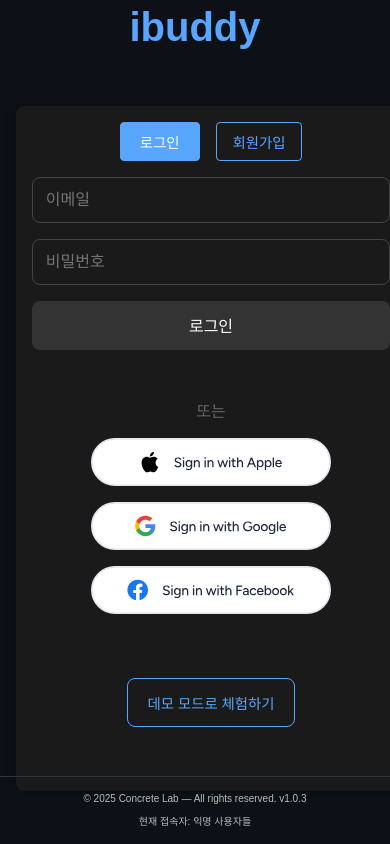
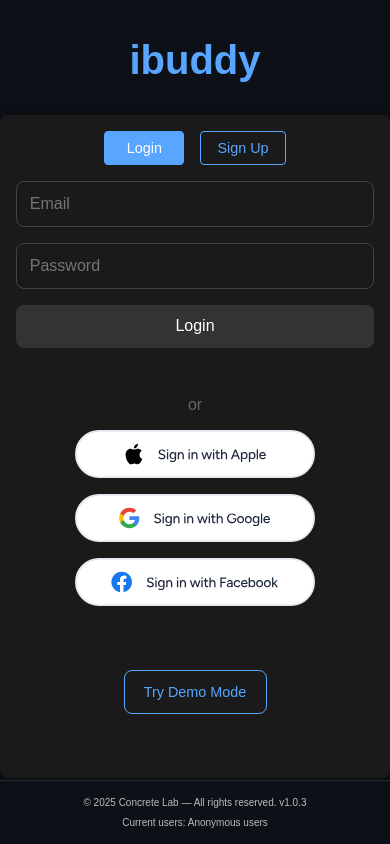
Before and after one commit to davidminq/chitchat, a React (Vite) app in the folder ibuddy/: page / in a window 390 px wide. Built offline with nearby package versions, Linux system fonts and the light colour scheme; no server answers.

Commit message:
Fix mobile centering, footer overlap and apply auth-container wrapper

```diff
--- a/ibuddy/src/components/AuthComponent.jsx
+++ b/ibuddy/src/components/AuthComponent.jsx
@@ -27,7 +27,7 @@
         if (!result.success) throw new Error(result.error);
         userCredential = { user: result.user };
 
-        // 회원가입 시 사용자 프로필 생성
+        // Create user profile on signup
         const nickname = generateRandomNickname();
         await createUserProfile(userCredential.user.uid, {
           email: userCredential.user.email,
@@ -36,7 +36,7 @@
         });
       }
 
-      // 사용자 프로필 정보 가져오기
+      // Get user profile information
       const userProfile = await getUserProfile(userCredential.user.uid);
 
       onAuthSuccess({
@@ -50,18 +50,18 @@
     } catch (error) {
       console.error('Email auth error:', error);
 
-      let errorMessage = '인증 중 오류가 발생했습니다.';
+      let errorMessage = 'An error occurred during authentication.';
 
       if (error.code === 'auth/user-not-found') {
-        errorMessage = '등록되지 않은 이메일입니다.';
+        errorMessage = 'Email not registered.';
       } else if (error.code === 'auth/wrong-password') {
-        errorMessage = '잘못된 비밀번호입니다.';
+        errorMessage = 'Incorrect password.';
       } else if (error.code === 'auth/email-already-in-use') {
-        errorMessage = '이미 사용 중인 이메일입니다.';
+        errorMessage = 'Email already in use.';
       } else if (error.code === 'auth/weak-password') {
-        errorMessage = '비밀번호가 너무 약합니다. (최소 6자 이상)';
+        errorMessage = 'Password is too weak. (minimum 6 characters)';
       } else if (error.code === 'auth/invalid-email') {
-        errorMessage = '유효하지 않은 이메일 형식입니다.';
+        errorMessage = 'Invalid email format.';
       }
 
       setError(errorMessage);
@@ -75,16 +75,10 @@
 
 
   return (
-    <div className="auth-gate" style={{
-      padding: '1rem',
-      paddingBottom: '6rem', // 풋터 공간 확보
-      textAlign: 'center',
-      display: 'flex',
-      flexDirection: 'column',
-      minHeight: '100vh',
-      position: 'relative'
-    }}>
-      <div style={{ marginBottom: '2rem' }}>
+    <>
+      <div className="auth-gate">
+        <div className="auth-container">
+          <div style={{ marginBottom: '2rem', textAlign: 'center' }}>
             <h1 style={{
               marginTop: '2rem',
               color: '#58a6ff',
@@ -93,16 +87,7 @@
             }}>ibuddy</h1>
           </div>
 
-      <div className="side-section" style={{
-        width: '100%',
-        maxWidth: '400px',
-        margin: '0 auto',
-        flex: 1,
-        display: 'flex',
-        flexDirection: 'column',
-        justifyContent: 'center',
-        alignItems: 'center'
-      }}>
+          <div className="side-section">
             {/* Email/Password Form */}
             <div style={{ marginBottom: '2rem', width: '100%' }}>
               <div style={{ marginBottom: '1rem', display: 'flex', justifyContent: 'center', gap: '1rem' }}>
@@ -119,7 +104,7 @@
                     minWidth: '80px'
                   }}
                 >
-              로그인
+                  Login
                 </button>
                 <button
                   onClick={() => setIsLogin(false)}
@@ -134,14 +119,14 @@
                     minWidth: '80px'
                   }}
                 >
-              회원가입
+                  Sign Up
                 </button>
               </div>
 
               <form onSubmit={handleEmailAuth} style={{ display: 'flex', flexDirection: 'column', gap: '1rem', width: '100%' }}>
                 <input
                   type="email"
-              placeholder="이메일"
+                  placeholder="Email"
                   value={email}
                   onChange={(e) => setEmail(e.target.value)}
                   style={{
@@ -157,7 +142,7 @@
                 />
                 <input
                   type="password"
-              placeholder="비밀번호"
+                  placeholder="Password"
                   value={password}
                   onChange={(e) => setPassword(e.target.value)}
                   style={{
@@ -186,7 +171,7 @@
                     width: '100%'
                   }}
                 >
-              {loading ? '처리 중...' : (isLogin ? '로그인' : '회원가입')}
+                  {loading ? 'Processing...' : (isLogin ? 'Login' : 'Sign Up')}
                 </button>
               </form>
 
@@ -198,7 +183,7 @@
             </div>
 
             <div style={{ textAlign: 'center', margin: '1rem 0', color: '#666' }}>
-          또는
+              or
             </div>
 
             {/* SSO Buttons */}
@@ -210,7 +195,8 @@
               gap: '1rem',
               marginBottom: '2rem',
               width: '100%',
-          maxWidth: '320px'
+              maxWidth: '320px',
+              margin: '0 auto'
             }}>
               <img src="./sso/apple.svg" alt="Apple" style={{ width: '100%', maxWidth: '320px', height: '48px', cursor: 'pointer' }} />
               <img src="./sso/google.svg" alt="Google" style={{ width: '100%', maxWidth: '320px', height: '48px', cursor: 'pointer' }} />
@@ -219,7 +205,7 @@
 
             {/* Demo Mode Button */}
             {onGuestMode && (
-          <div style={{ marginTop: '2rem', marginBottom: '3rem' }}>
+              <div style={{ marginTop: '4rem', marginBottom: '3rem', textAlign: 'center' }}>
                 <button
                   onClick={onGuestMode}
                   style={{
@@ -242,18 +228,17 @@
                     e.target.style.color = '#58a6ff';
                   }}
                 >
-              데모 모드로 체험하기
+                  Try Demo Mode
                 </button>
               </div>
             )}
 
           </div>
-
+        </div>
+      </div>
       <footer className="chat-footer" style={{
-        position: 'absolute',
-        bottom: '0',
-        left: '0',
-        right: '0',
+        marginTop: 'auto',
+        width: '100vw',
         padding: '1rem 0',
         backgroundColor: 'transparent',
         textAlign: 'center'
@@ -271,11 +256,11 @@
             © 2025 Concrete Lab — All rights reserved. v1.0.3
           </small>
           <small style={{ display: 'block', marginTop: '0.25rem' }}>
-            현재 접속자: 익명 사용자들
+            Current users: Anonymous users
           </small>
         </div>
       </footer>
-    </div>
+    </>
   );
 };
 
--- a/ibuddy/src/components/ChatComponent.jsx
+++ b/ibuddy/src/components/ChatComponent.jsx
@@ -28,7 +28,7 @@
         setLoading(false);
       } catch (error) {
         console.error('Location error:', error);
-        setError('위치 정보를 가져올 수 없습니다. 위치 권한을 허용해주세요.');
+        setError('Unable to get location information. Please allow location permission.');
         setLoading(false);
       }
     };
@@ -98,7 +98,7 @@
 
     const { filteredMessage, hasViolation } = filterMessage(input);
 
-    // 게스트 모드 또는 Firebase 에러 시 로컬 메시지 추가
+    // Add local message in guest mode or Firebase error
     if (user.uid.startsWith('guest_') || !chatRoomId) {
       const newMessage = {
         id: 'local_' + Date.now(),
@@ -117,7 +117,7 @@
       return;
     }
 
-    // Firebase 모드
+    // Firebase mode
     try {
       await addDoc(collection(db, 'messages'), {
         text: filteredMessage,
@@ -138,7 +138,7 @@
       setInput('');
     } catch (error) {
       console.error('Send message error:', error);
-      setError('메시지 전송에 실패했습니다.');
+      setError('Failed to send message.');
     }
   };
 
@@ -150,17 +150,17 @@
   const handleReport = async (messageId, reportedUserId) => {
     try {
       await reportUser(reportedUserId, user.uid, 'inappropriate_content', messageId);
-      alert('신고가 접수되었습니다.');
+      alert('Report has been submitted.');
     } catch (error) {
       console.error('Report error:', error);
-      alert('신고 접수에 실패했습니다.');
+      alert('Failed to submit report.');
     }
   };
 
   if (loading) {
     return (
       <div style={{ textAlign: 'center', padding: '2rem', color: 'white' }}>
-        <p>위치를 확인하는 중...</p>
+        <p>Checking location...</p>
       </div>
     );
   }
@@ -180,7 +180,7 @@
             borderRadius: '4px'
           }}
         >
-          다시 시도
+          Retry
         </button>
       </div>
     );
@@ -209,7 +209,7 @@
             )}
           </h2>
           <p style={{ margin: 0, fontSize: '0.8rem', color: '#888' }}>
-            반경 1km 내 익명 채팅
+            Anonymous chat within 1km radius
           </p>
         </div>
         <button
@@ -223,7 +223,7 @@
             cursor: 'pointer'
           }}
         >
-          로그아웃
+          Logout
         </button>
       </div>
 
@@ -250,7 +250,7 @@
         >
           {messages.length === 0 ? (
             <p style={{ color: "#ffffff", textAlign: "center" }}>
-              주변 1km 내 사용자들과 채팅을 시작해보세요!
+              Start chatting with users within 1km around you!
             </p>
           ) : (
             messages.map(msg => {
@@ -284,7 +284,7 @@
                           onClick={() => handleReport(msg.id, msg.userId)}
                           style={{ background: 'none', border: 'none', color: '#ff4444', cursor: 'pointer' }}
                         >
-                          신고
+                          Report
                         </button>
                       )}
                     </div>
@@ -300,7 +300,7 @@
           <input
             type="text"
             className="message-input"
-            placeholder="메시지를 입력하세요..."
+            placeholder="Enter your message..."
             value={input}
             onChange={(e) => setInput(e.target.value)}
             onKeyPress={(e) => {
@@ -331,7 +331,7 @@
               cursor: 'pointer'
             }}
           >
-            전송
+            Send
           </button>
         </div>
       </div>
@@ -362,7 +362,7 @@
             © 2025 Concrete Lab — All rights reserved. v1.0.3
           </small>
           <small style={{ display: 'block', marginTop: '0.25rem' }}>
-            현재 접속자: 익명 사용자들
+            Current users: Anonymous users
           </small>
         </div>
       </footer>
--- a/ibuddy/src/index.css
+++ b/ibuddy/src/index.css
@@ -31,6 +31,7 @@
   font-family: 'Pretendard', sans-serif;
   margin: 0;
   padding: 0;
+  overflow: hidden;
 }
 
 .main-layout {
@@ -159,10 +160,18 @@
   align-items: center;
   justify-content: center;
   height: 100vh;
-  gap: 1rem;
+  width: 100vw;
+  box-sizing: border-box;
   background-color: #0d1117;
-  padding: 0 1rem;
-  box-sizing: border-box;
+  overflow: hidden;
+}
+
+.auth-container {
+  margin-left: auto;
+  margin-right: auto;
+  max-width: 400px;
+  width: 100%;
+  transform: translateY(-30px);
 }
 
 .auth-gate h1 {
@@ -196,23 +205,11 @@
 .gate-button:hover {
   background-color: #2ea043;
 }
-.html, body {
+html, body {
   height: 100%;
   margin: 0;
   padding: 0;
-  display: flex;
-  flex-direction: column;
-}
-
-.auth-gate {
-  flex: 1;
-  display: flex;
-  flex-direction: column;
-  align-items: center;
-  justify-content: center;
-  padding: 0 1rem;
-  background-color: #0d1117;
-  box-sizing: border-box;
+  overflow: hidden;
 }
 
 footer {
--- a/ibuddy/src/utils/wordFilter.js
+++ b/ibuddy/src/utils/wordFilter.js
@@ -1,7 +1,7 @@
 // Word filtering system for chat moderation
 const bannedWords = [
   // Add banned words here - keeping it minimal for demo
-  '욕설1', '욕설2', '부적절한단어',
+  'badword1', 'badword2', 'inappropriate',
   // You should expand this list based on your moderation needs
 ];
 
@@ -27,7 +27,7 @@
   // Check for suspicious patterns
   suspiciousPatterns.forEach(pattern => {
     if (pattern.test(filteredMessage)) {
-      filteredMessage = filteredMessage.replace(pattern, '[검열됨]');
+      filteredMessage = filteredMessage.replace(pattern, '[Censored]');
       hasViolation = true;
     }
   });
```
Also changed, not shown: ibuddy/src/App.jsx (+6 -6 lines), ibuddy/src/utils/geolocation.js (+35 -35 lines), ibuddy/src/utils/nickname.js (+18 -18 lines). Lines whose indentation alone changed are shown as unchanged.
